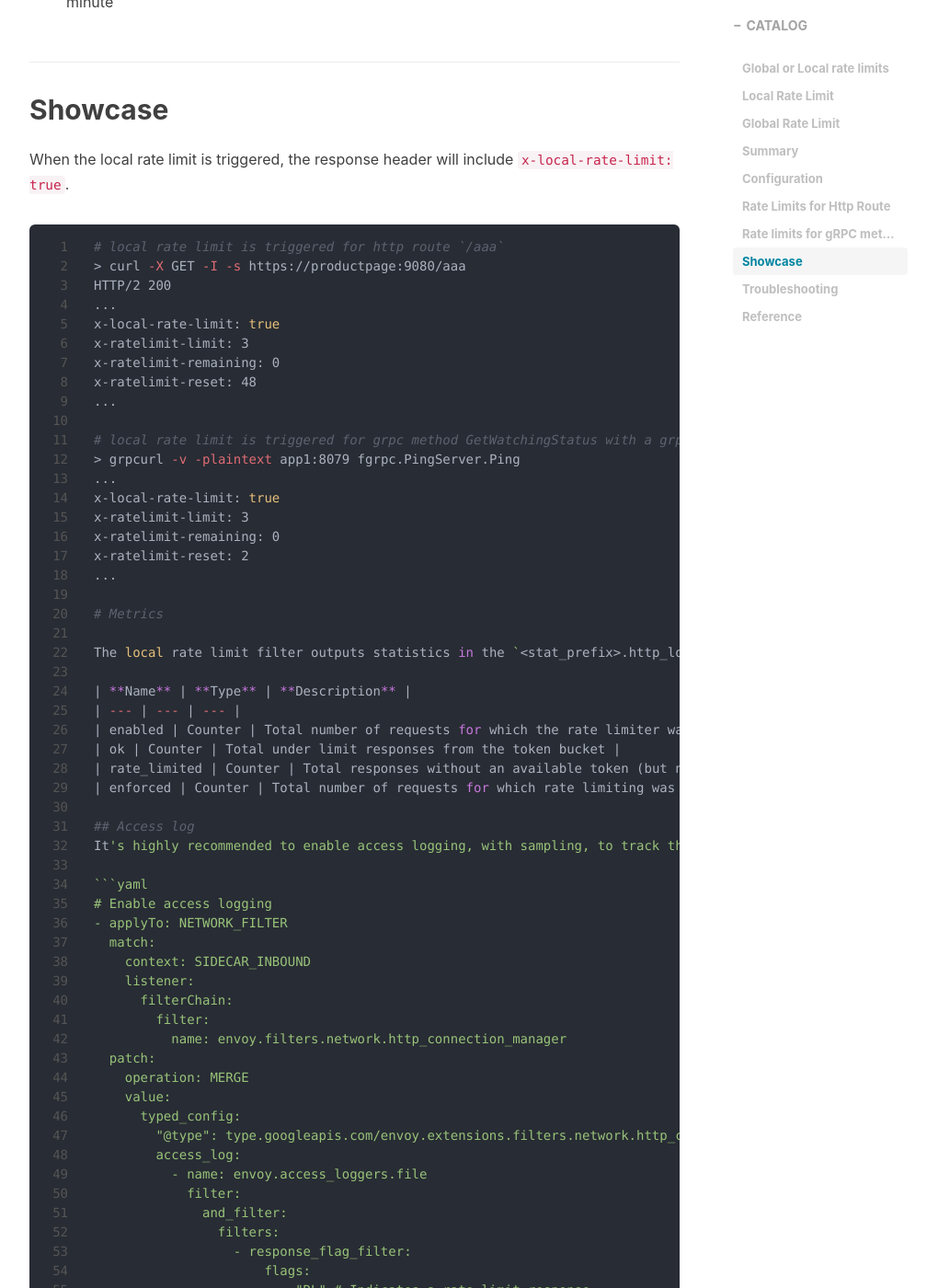
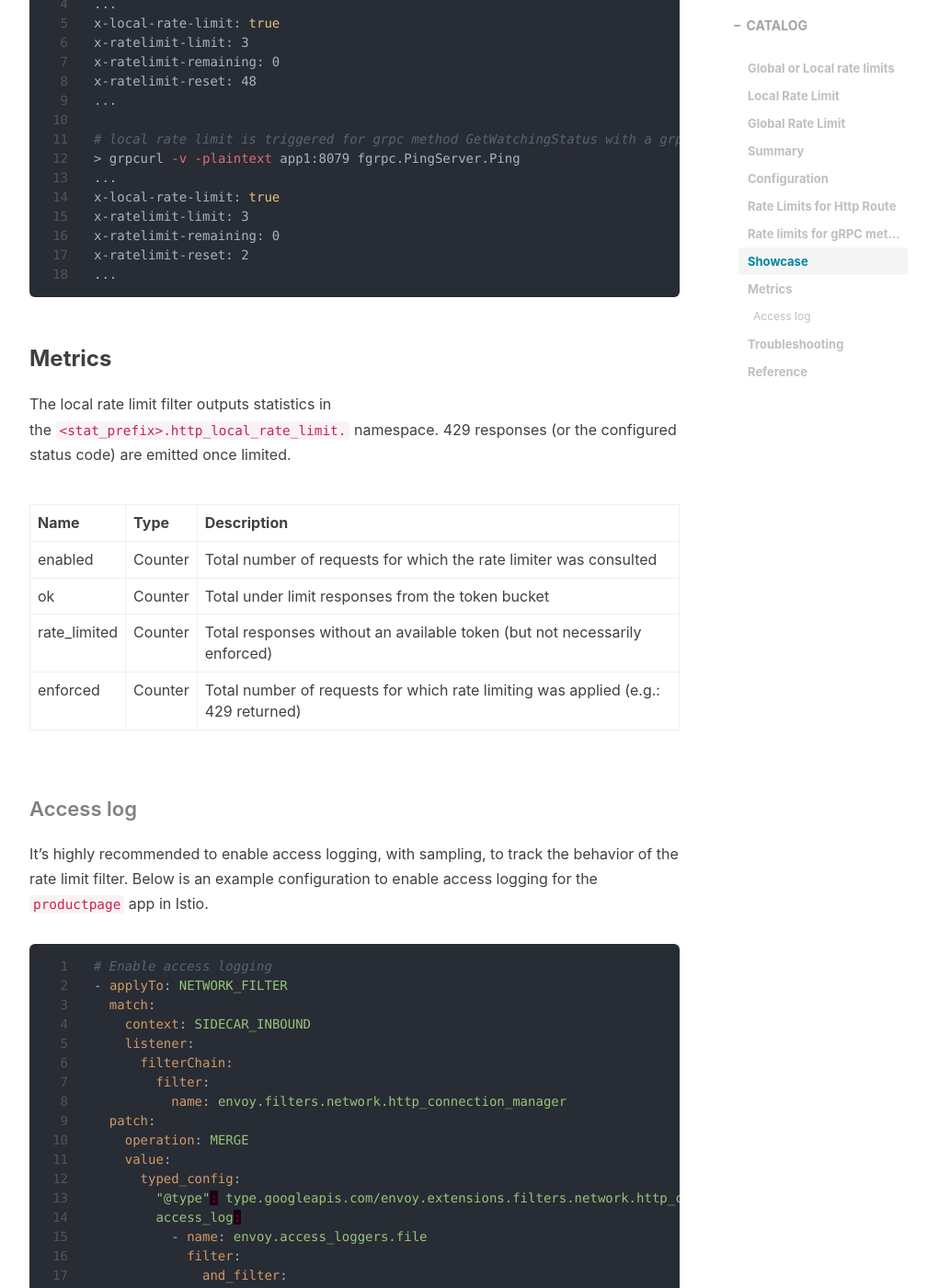
Before and after one commit to zhihuz/zhihuz.github.io, a Jekyll site: the page built from _posts/2024-09-17-istio.md, in a window 1280 px wide and 1400 px high, scrolled down 7612 px. Shown: the whole window at 92% size, without its empty margins (233-1241 px from the left). Built offline with Jekyll 4.4.1, drawn with Linux system fonts in a browser that asks for light colours; nearby versions of some CDN libraries; comment, search, counter and statistics services are not loaded; some of the changed text lies outside the part shown.

Commit message:
Update 2024-09-17-istio.md

````diff
--- a/_posts/2024-09-17-istio.md
+++ b/_posts/2024-09-17-istio.md
@@ -19,7 +18,7 @@
 4. Reduced latency: Prevents service degradation during traffic spikes.
 5. Granular control: Allows fine-tuning of limits for specific endpoints or services.
 
-## Local Rate Limit
+### Local Rate Limit
 
 - Reduces load per pod/Envoy proxy
 - Set up rate limiter per pod
@@ -27,7 +26,7 @@
 - Operates at the proxy level without extra components
 - Limited to exact paths and headers
 
-## Global Rate Limit
+### Global Rate Limit
 
 ```mermaid
 sequenceDiagram
@@ -56,17 +55,17 @@
 - Allows regex matching for paths and headers
 - Requires additional components (e.g., rate limiter service and redis)
 
-## Summary
+### Summary
 
 - Use local rate limiting to reduce load per pod and for a more efficient setup.
 - Use global rate limiting for IP-based limiting, more flexible path/header matching, and limit across multiple instances.
 
 Local rate limits are sufficient for our CCS cases, as our goal is to manage the load effectively rather than block malicious clients.
 
-# Configuration
+### Configuration
 After conducting a series of tests, I have compiled examples for both `HTTP` and `gRPC` services, taking into account various scenarios to ensure the efficiency and reliability under different conditions.
 
-## Rate Limits for Http Route
+### Rate Limits for Http Route
 
 ```yaml
 apiVersion: networking.istio.io/v1alpha3
@@ -208,7 +207,7 @@
     - Paths starting with "/ip": 2 requests per minute
     - Paths matching "/status/v\d/.*": 5 requests per minute
 
-## Rate limits for gRPC method
+### Rate limits for gRPC method
 
 ```yaml
 apiVersion: networking.istio.io/v1alpha3
@@ -307,7 +306,7 @@
 2. Implements rate limiting based on client cluster and request path
 3. Sets a specific limit for the gRPC method `/fgrpc.PingServer/Ping`: 3 requests per minute
 
-## Showcase
+### Showcase
 
 When the local rate limit is triggered, the response header will include `x-local-rate-limit: true`.
 
@@ -330,8 +329,9 @@
 x-ratelimit-remaining: 0
 x-ratelimit-reset: 2
 ...
+```
 
-# Metrics
+### Metrics
 
 The local rate limit filter outputs statistics in the `<stat_prefix>.http_local_rate_limit.` namespace. 429 responses (or the configured status code) are emitted once limited.
 
@@ -342,7 +342,7 @@
 | rate_limited | Counter | Total responses without an available token (but not necessarily enforced) |
 | enforced | Counter | Total number of requests for which rate limiting was applied (e.g.: 429 returned) |
 
-## Access log
+#### Access log
 It's highly recommended to enable access logging, with sampling, to track the behavior of the rate limit filter. Below is an example configuration to enable access logging for the `productpage` app in Istio.
 
 ```yaml
@@ -402,12 +402,14 @@
                   level: error
                   mark: AccessLog
 ```
+
 Explanation:
 + The response_flag_filter checks for rate-limited requests (with the RL flag).
 + percent_sampled defines the sampling rate (set to 1% here).
 + The log_format captures detailed information about each request.
 
 Here's a sample access log for a gRPC method when a request is rate-limited:
+
 ```
 {
   "response_code_details": "local_rate_limited",
@@ -429,9 +431,10 @@
   "mark": "AccessLog"
 }
 ```
-This log provides detailed traceability for debugging and monitoring the local rate limit filter’s activity.
 
-# Troubleshooting
+This log provides detailed traceability for debugging and monitoring the local rate limit filter's activity.
+
+### Troubleshooting
 
 **Q:** How to resolve envoy exception “local rate descriptor limit is not a multiple of token bucket fill timer”
 
@@ -449,7 +452,7 @@
 
 **A:** To handle these cases, use prefix match actions. Ensure that `method: GET & path: /api/bookinfo` is listed before `method: GET & path: /api/book` in the `rate_limits.actions` list to prevent any unintended overrides.
 
-# Reference
+### Reference
 
 - https://istio.io/latest/docs/tasks/policy-enforcement/rate-limit/#local-rate-limit
 - https://github.com/envoyproxy/ratelimit
````
Also changed, not shown: other parts of _posts/2024-09-17-istio.md (+3 -4 lines).
